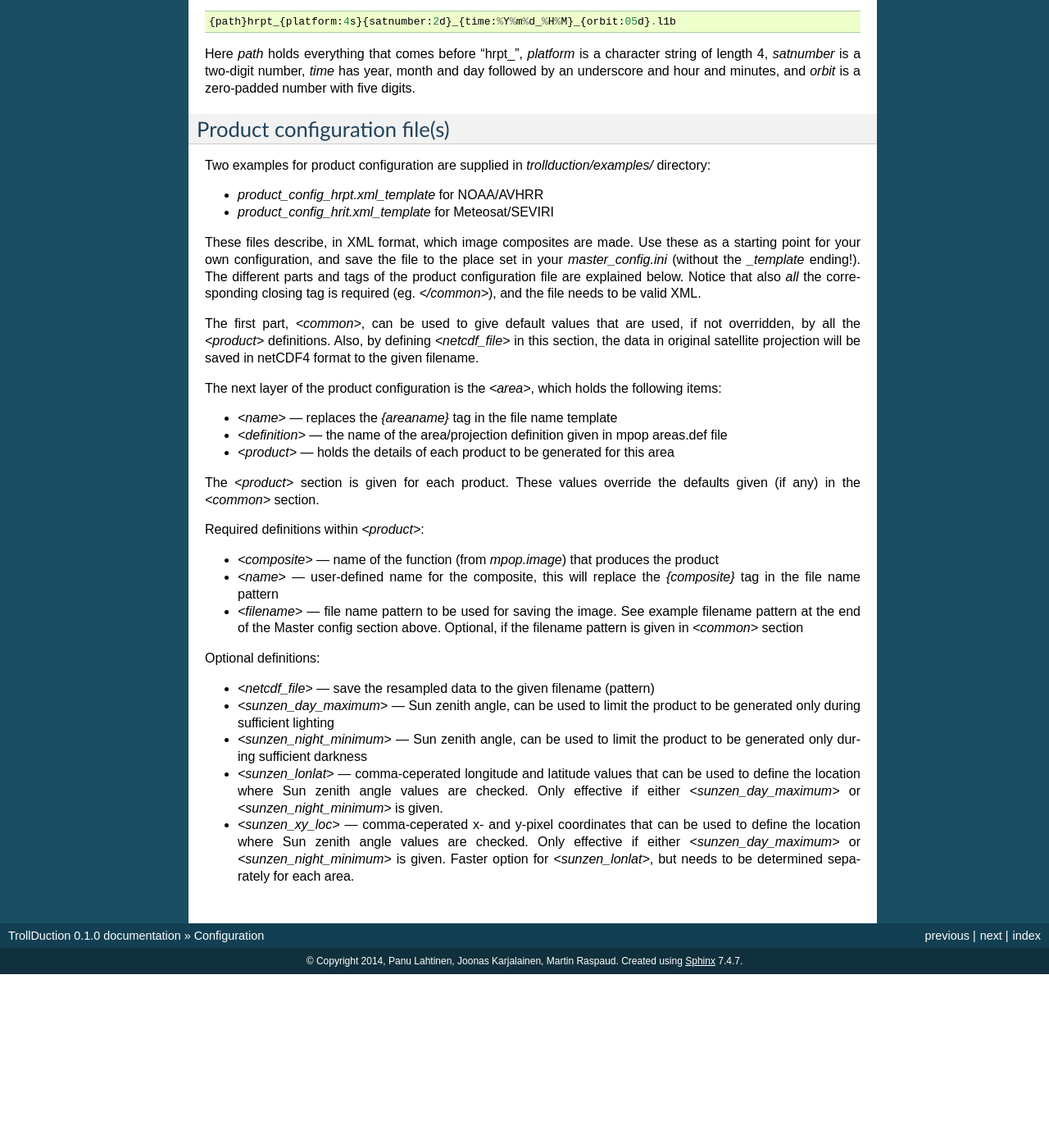
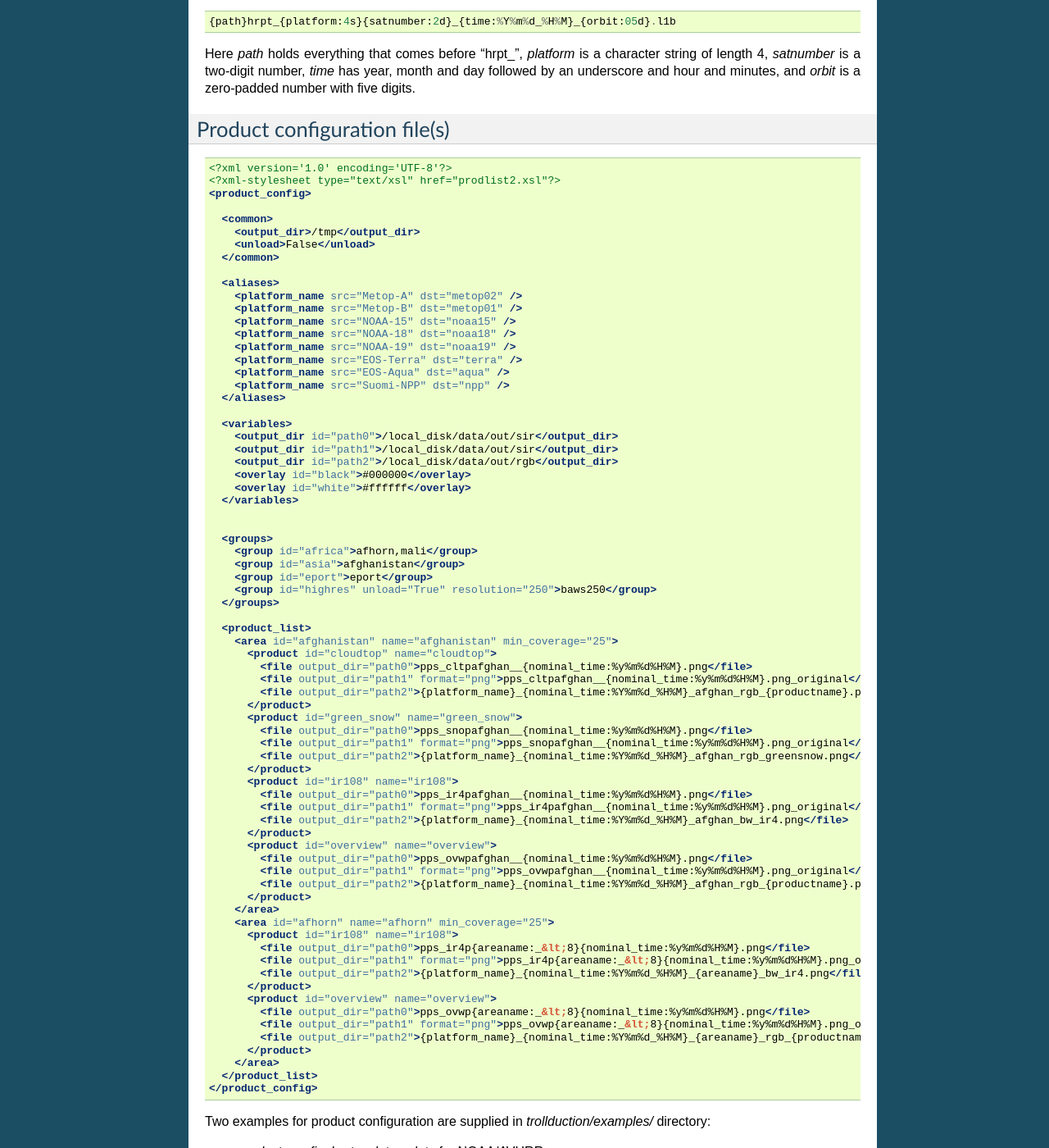
Before and after one commit to pytroll/trollduction, a Sphinx documentation site: the page built from doc/source/configuration.rst, in a window 1280 px wide and 1400 px high, scrolled down 1229 px. Shown: the whole window at 82% size. Built offline with Sphinx 7.4.7, drawn with Linux system fonts in a browser that asks for light colours; before the commit the page ends 2417 px from its top, so only the background shows below that; some of the changed text lies outside the part shown.

Commit message:
Update documentation.
Signed-off-by: Martin Raspaud <martin.raspaud@smhi.se>

```diff
--- a/doc/source/configuration.rst
+++ b/doc/source/configuration.rst
@@ -44,7 +44,7 @@ Optional configuration keys:
 
 The field lengths of *filepattern* can, and should when possible, be given::
 
-{path}hrpt_{platform:4s}{satnumber:2d}_{time:%Y%m%d_%H%M}_{orbit:05d}.l1b
+ {path}hrpt_{platform:4s}{satnumber:2d}_{time:%Y%m%d_%H%M}_{orbit:05d}.l1b
 
 Here *path* holds everything that comes before "hrpt\_", *platform* is a character string of length 4, *satnumber* is a two-digit number, *time* has year, month and day followed by an underscore and hour and minutes, and *orbit* is a zero-padded number with five digits.
 
@@ -56,6 +56,82 @@ Product configuration file(s)
 -----------------------------
 .. _product:
 
+.. code-block:: xml
+
+ <?xml version='1.0' encoding='UTF-8'?>
+ <?xml-stylesheet type="text/xsl" href="prodlist2.xsl"?>
+ <product_config>
+
+   <common>
+     <output_dir>/tmp</output_dir>
+     <unload>False</unload>
+   </common>
+
+   <aliases>
+     <platform_name src="Metop-A" dst="metop02" />
+     <platform_name src="Metop-B" dst="metop01" />
+     <platform_name src="NOAA-15" dst="noaa15" />
+     <platform_name src="NOAA-18" dst="noaa18" />
+     <platform_name src="NOAA-19" dst="noaa19" />
+     <platform_name src="EOS-Terra" dst="terra" />
+     <platform_name src="EOS-Aqua" dst="aqua" />
+     <platform_name src="Suomi-NPP" dst="npp" />
+   </aliases>
+
+   <variables>
+     <output_dir id="path0">/local_disk/data/out/sir</output_dir>
+     <output_dir id="path1">/local_disk/data/out/sir</output_dir>
+     <output_dir id="path2">/local_disk/data/out/rgb</output_dir>
+     <overlay id="black">#000000</overlay>
+     <overlay id="white">#ffffff</overlay>
+   </variables>
+
+
+   <groups>
+     <group id="africa">afhorn,mali</group>
+     <group id="asia">afghanistan</group>
+     <group id="eport">eport</group>
+     <group id="highres" unload="True" resolution="250">baws250</group>
+   </groups>
+
+   <product_list>
+     <area id="afghanistan" name="afghanistan" min_coverage="25">
+       <product id="cloudtop" name="cloudtop">
+         <file output_dir="path0">pps_cltpafghan__{nominal_time:%y%m%d%H%M}.png</file>
+         <file output_dir="path1" format="png">pps_cltpafghan__{nominal_time:%y%m%d%H%M}.png_original</file>
+         <file output_dir="path2">{platform_name}_{nominal_time:%Y%m%d_%H%M}_afghan_rgb_{productname}.png</file>
+       </product>
+       <product id="green_snow" name="green_snow">
+         <file output_dir="path0">pps_snopafghan__{nominal_time:%y%m%d%H%M}.png</file>
+         <file output_dir="path1" format="png">pps_snopafghan__{nominal_time:%y%m%d%H%M}.png_original</file>
+         <file output_dir="path2">{platform_name}_{nominal_time:%Y%m%d_%H%M}_afghan_rgb_greensnow.png</file>
+       </product>
+       <product id="ir108" name="ir108">
+         <file output_dir="path0">pps_ir4pafghan__{nominal_time:%y%m%d%H%M}.png</file>
+         <file output_dir="path1" format="png">pps_ir4pafghan__{nominal_time:%y%m%d%H%M}.png_original</file>
+         <file output_dir="path2">{platform_name}_{nominal_time:%Y%m%d_%H%M}_afghan_bw_ir4.png</file>
+       </product>
+       <product id="overview" name="overview">
+         <file output_dir="path0">pps_ovwpafghan__{nominal_time:%y%m%d%H%M}.png</file>
+         <file output_dir="path1" format="png">pps_ovwpafghan__{nominal_time:%y%m%d%H%M}.png_original</file>
+         <file output_dir="path2">{platform_name}_{nominal_time:%Y%m%d_%H%M}_afghan_rgb_{productname}.png</file>
+       </product>
+     </area>
+     <area id="afhorn" name="afhorn" min_coverage="25">
+       <product id="ir108" name="ir108">
+         <file output_dir="path0">pps_ir4p{areaname:_&lt;8}{nominal_time:%y%m%d%H%M}.png</file>
+         <file output_dir="path1" format="png">pps_ir4p{areaname:_&lt;8}{nominal_time:%y%m%d%H%M}.png_original</file>
+         <file output_dir="path2">{platform_name}_{nominal_time:%Y%m%d_%H%M}_{areaname}_bw_ir4.png</file>
+       </product>
+       <product id="overview" name="overview">
+         <file output_dir="path0">pps_ovwp{areaname:_&lt;8}{nominal_time:%y%m%d%H%M}.png</file>
+         <file output_dir="path1" format="png">pps_ovwp{areaname:_&lt;8}{nominal_time:%y%m%d%H%M}.png_original</file>
+         <file output_dir="path2">{platform_name}_{nominal_time:%Y%m%d_%H%M}_{areaname}_rgb_{productname}.png</file>
+       </product>
+     </area>
+   </product_list>
+ </product_config>
+
 Two examples for product configuration are supplied in *trollduction/examples/* directory:
 
 * *product_config_hrpt.xml_template* for NOAA/AVHRR
@@ -63,26 +139,42 @@ Two examples for product configuration are supplied in *trollduction/examples/*
 
 These files describe, in XML format, which image composites are made. Use these as a starting point for your own configuration, and save the file to the place set in your *master_config.ini* (without the *_template* ending!). The different parts and tags of the product configuration file are explained below. Notice that also *all* the corresponding closing tag is required (eg. *</common>*), and the file needs to be valid XML.
 
-The first part, *<common>*, can be used to give default values that are used, if not overridden, by all the *<product>* definitions. Also, by defining *<netcdf_file>* in this section, the data in original satellite projection will be saved in netCDF4 format to the given filename.
+The first part, *<common>*, can be used to give default values that are used, if not overridden, by all the *<product>* definitions.
 
-The next layer of the product configuration is the *<area>*, which holds the following items:
+The second part is *<aliases>* and contains the substitutions to perform in the file patterns (from *src* to *dst*)
 
-* *<name>* --- replaces the *{areaname}* tag in the file name template
-* *<definition>* --- the name of the area/projection definition given in mpop areas.def file
-* *<product>* --- holds the details of each product to be generated for this area
+The third part is *<variables>* which holds the substitutions for the tag attributes.
 
+The fourth part is the *<groups>* defining the area to group for processing. This means for example that the data will be loaded for the whole group (cutting at the area definition boundaries if supported). Setting th *unload* attribute to "true" provokes the unloading of the data before and after processing the group.
+
+The next part is the *<product_list>* which contains the list of products and areas to work on.
+
+The next layer of the product configuration is the *<area>*, which holds the following attributes:
+
+* *name* --- replaces the *{areaname}* tag in the file name template
+* *id* --- the name of the area/projection definition given in mpop areas.def file
+
+The following layer is the *<product>* details to be produced in the area.
 The *<product>* section is given for each product. These values override the defaults given (if any) in the *<common>* section.
 
-Required definitions within *<product>*:
+Required attributes within *<product>*:
 
-* *<composite>* --- name of the function (from *mpop.image*) that produces the product
-* *<name>* --- user-defined name for the composite, this will replace the *{composite}* tag in the file name pattern
-* *<filename>* --- file name pattern to be used for saving the image. See example filename pattern at the end of the Master config section above. Optional, if the filename pattern is given in *<common>* section
+* *id* --- name of the function (from *mpop.image*) that produces the product
+* *name* --- user-defined name for the composite, this will replace the *{productname}* tag in the file name pattern
 
-Optional definitions:
 
-* *<netcdf_file>* --- save the resampled data to the given filename (pattern)
-* *<sunzen_day_maximum>* --- Sun zenith angle, can be used to limit the product to be generated only during sufficient lighting
-* *<sunzen_night_minimum>* --- Sun zenith angle, can be used to limit the product to be generated only during sufficient darkness
-* *<sunzen_lonlat>* --- comma-ceperated longitude and latitude values that can be used to define the location where Sun zenith angle values are checked. Only effective if either *<sunzen_day_maximum>* or *<sunzen_night_minimum>* is given.
-* *<sunzen_xy_loc>* --- comma-ceperated x- and y-pixel coordinates that can be used to define the location where Sun zenith angle values are checked. Only effective if either *<sunzen_day_maximum>* or *<sunzen_night_minimum>* is given. Faster option for *<sunzen_lonlat>*, but needs to be determined separately for each area.
+The final layer is the *<file>* tag which holds information of the file to be saved. It can have the following attributes:
+
+* *output_dir* --- the destination directory
+* *format* --- the file format to use. This is optional, but if the file format cannot be easily guessed from the file extension, it's good to write it here.
+* *overlay* --- the color of the overlay to put on the image
+* *thumbnail_size* and *thumbnail_name* --- the size and filename of the thumbnail to produce. The thumbnail will be written in the same directory as the image
+* The text of this *<file>* item is the filename pattern to use.
+* *sunzen_day_maximum* --- Sun zenith angle, can be used to limit the product to be generated only during sufficient lighting
+* *sunzen_night_minimum* --- Sun zenith angle, can be used to limit the product to be generated only during sufficient darkness
+* *sunzen_lonlat* --- comma-ceperated longitude and latitude values that can be used to define the location where Sun zenith angle values are checked. Only effective if either *sunzen_day_maximum* or *sunzen_night_minimum* is given.
+* *sunzen_xy_loc* --- comma-ceperated x- and y-pixel coordinates that can be used to define the location where Sun zenith angle values are checked. Only effective if either *sunzen_day_maximum* or *sunzen_night_minimum* is given. Faster option for *sunzen_lonlat*, but needs to be determined separately for each area.
+
+Data dumps
+~~~~~~~~~~
+An alternative to the *<product>* tag is the *<dump>* tag that saves the resampled data to the given filename (pattern). It can also be inserted at the previous layer to do a data dump of the unprojected data.
--- a/doc/source/installation.rst
+++ b/doc/source/installation.rst
@@ -13,7 +13,7 @@ You need to have the following packages, and their requirements, installed befor
 
 * mpop_ - select *pre-master* branch
 * pyresample_
-* posttroll_ - select *feature_service* branch
+* posttroll_
 * pyorbital_
 * trollsift_
 * python-pyinotify
```
